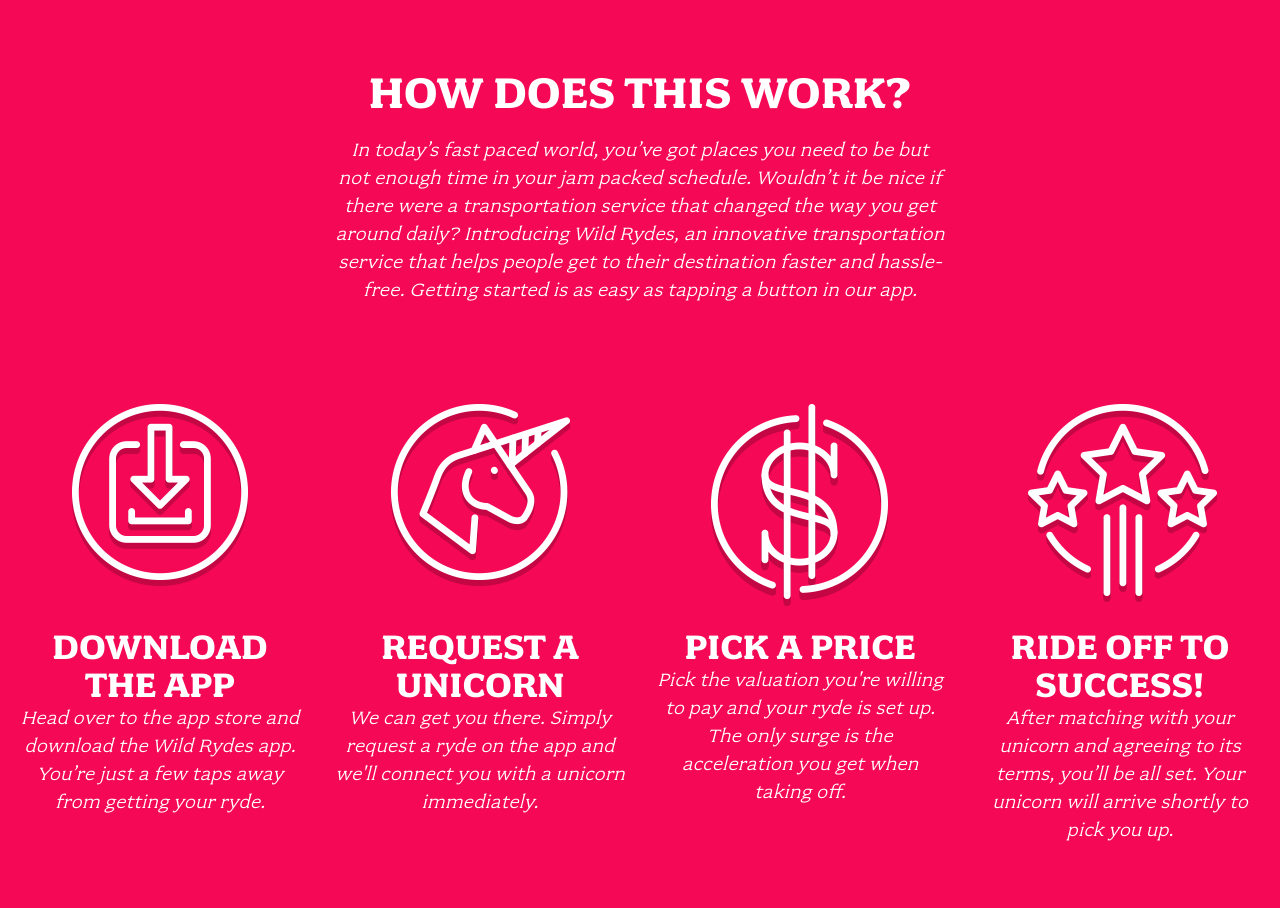
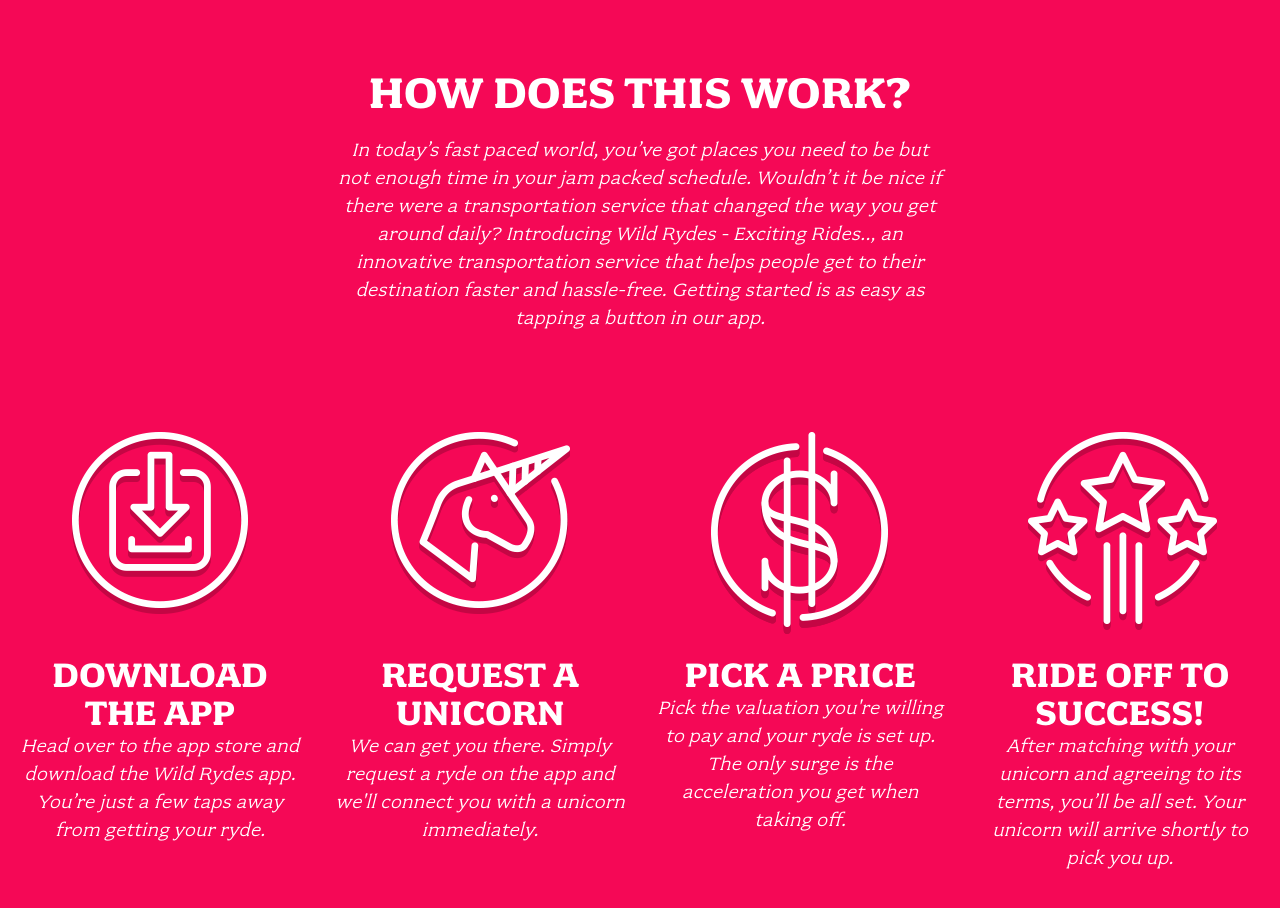
Before and after one commit to sanjeevchougala/wildrydes-site, a plain HTML site: page index.html in a window 1280 px wide. Shown: the part 960-1868 px from the top of the page. Drawn offline with Linux system fonts and the light colour scheme.

Commit message:
Updated about content

```diff
--- a/index.html
+++ b/index.html
@@ -32,7 +32,7 @@
     <div class="row column large-9 xlarge-6 xxlarge-4">
       <h2 class="section-title">How Does This Work?</h2>
       <p class="content">
-        In today’s fast paced world, you’ve got places you need to be but not enough time in your jam packed schedule. Wouldn’t it be nice if there were a transportation service that changed the way you get around daily? Introducing Wild Rydes, an innovative transportation service that helps people get to their destination faster and hassle-free. Getting started is as easy as tapping a button in our app.
+        In today’s fast paced world, you’ve got places you need to be but not enough time in your jam packed schedule. Wouldn’t it be nice if there were a transportation service that changed the way you get around daily? Introducing Wild Rydes - Exciting Rides.., an innovative transportation service that helps people get to their destination faster and hassle-free. Getting started is as easy as tapping a button in our app.
       </p>
     </div>
 
```
